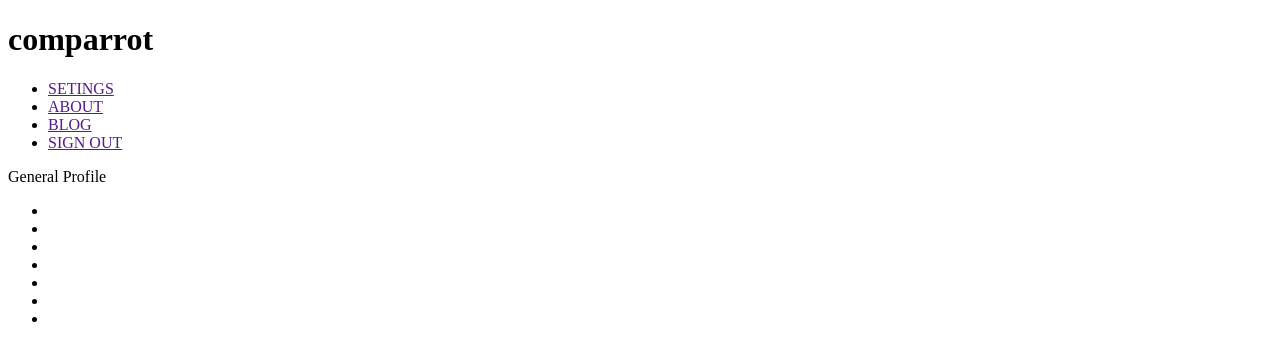
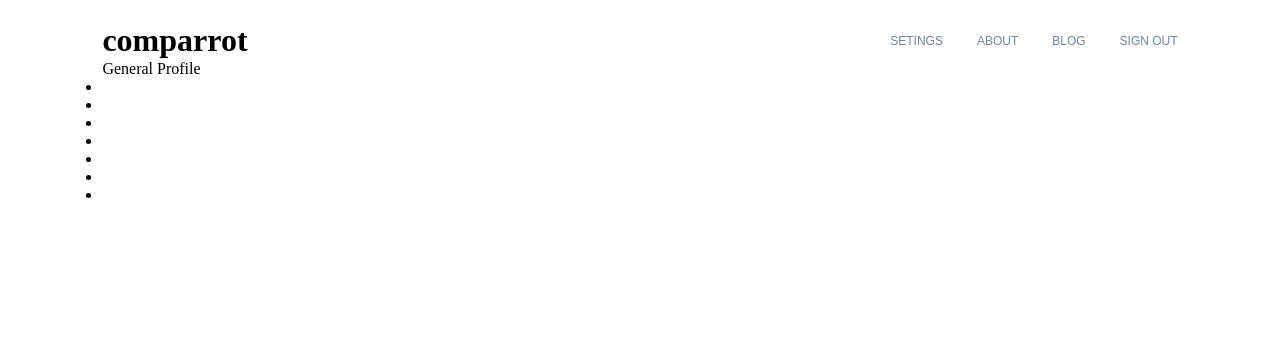
Before and after one commit to Magonzalez1809/comparrot, a plain HTML site: page index.html in a window 1280 px wide. Drawn offline with Linux system fonts and the light colour scheme.

Commit message:
header terminado

```diff
--- /dev/null
+++ b/css/style.css
@@ -0,0 +1,33 @@
+* {
+  margin: 0;
+  padding: 0;
+}
+
+body {
+  margin-left: 8%;
+  margin-right: 8%;
+}
+
+.header-container {
+  margin-top: 20px;
+  display: flex;
+  align-items: center;
+  justify-content: space-between;
+  height: 40px;
+  width: 100%;
+}
+
+.header-right li {
+  display: inline;
+  text-decoration: none;
+  height: 100%;
+  margin-left: 30px;
+}
+
+.header-right ul li,
+.header-right ul li a {
+  text-decoration: none;
+  color: #748598;
+  font-size: 12px;
+  font-family: Arial, Helvetica, sans-serif;
+}
--- a/index.html
+++ b/index.html
@@ -4,12 +4,13 @@
     <meta charset="UTF-8">
     <meta http-equiv="X-UA-Compatible" content="IE=edge">
     <meta name="viewport" content="width=device-width, initial-scale=1.0">
+    <link rel="stylesheet" href="css/style.css">
     <title>Document</title>
 </head>
 <body>
-    <header>
-        <h1>comparrot</h1>
-        <nav>
+    <header class="header-container">
+        <h1 class="header-left">comparrot</h1>
+        <nav class="header-right">
             <ul>
                 <li><a href="">SETINGS</a></li>
                 <li><a href="">ABOUT</a></li>
```
